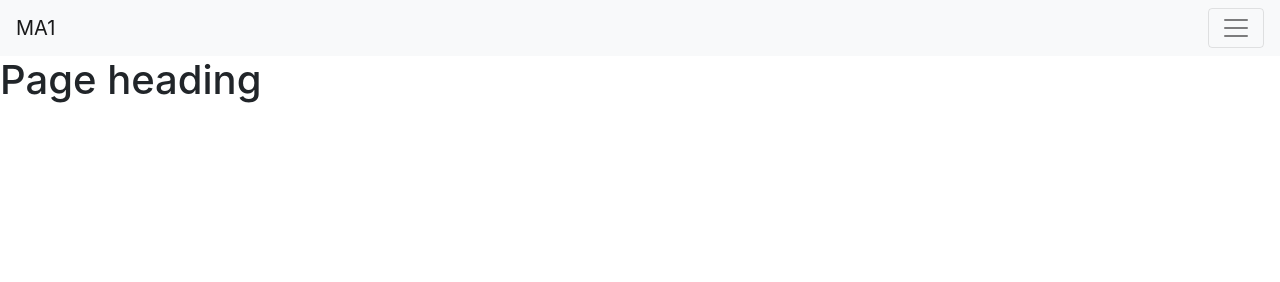
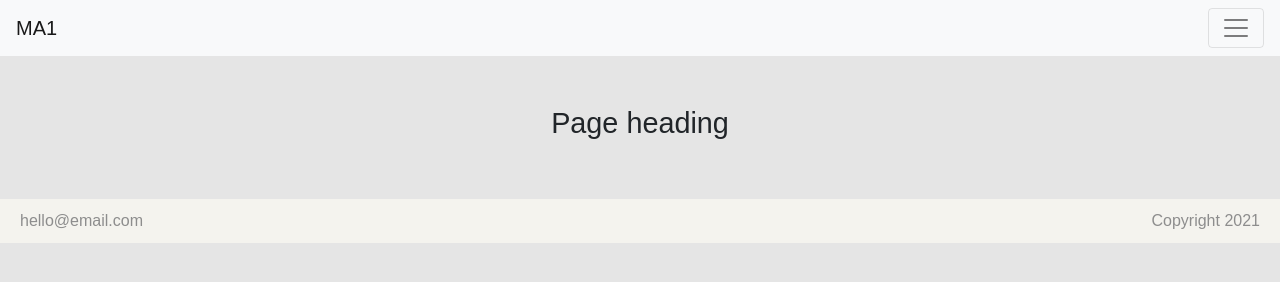
Before and after one commit to kronosGR/Georgios-Katsanakis-css-frameworks-ma1, a plain HTML site: page index.html in a window 1280 px wide. Drawn offline with nearby package versions, Linux system fonts and the light colour scheme; files that its build step writes are made by us from their sources.

Commit message:
Footer finished

```diff
--- a/index.html
+++ b/index.html
@@ -4,13 +4,14 @@
     <meta charset="UTF-8">
     <meta http-equiv="X-UA-Compatible" content="IE=edge">
     <meta name="viewport" content="width=device-width, initial-scale=1.0">
+    <link rel="preconnect" href="https://fonts.googleapis.com">
+    <link rel="preconnect" href="https://fonts.gstatic.com" crossorigin>
+    <link href="https://fonts.googleapis.com/css2?family=Open+Sans&display=swap" rel="stylesheet">
     <link rel="stylesheet" href="https://stackpath.bootstrapcdn.com/bootstrap/4.3.1/css/bootstrap.min.css" integrity="sha384-ggOyR0iXCbMQv3Xipma34MD+dH/1fQ784/j6cY/iJTQUOhcWr7x9JvoRxT2MZw1T" crossorigin="anonymous">
-    <link rel="stylesheet" href="css/styles.css" type="text/css">
+    <link rel="stylesheet" href="/css/style.css">
     <title>Georgios Katsanakis CSS Frameworks Module 1</title>
 </head>
 <body>
-
-    <div class="wrapper">
     <header>
         <nav class="navbar navbar-lg navbar-light bg-light">
             <a class="navbar-brand" href="#">MA1</a>
@@ -43,10 +44,14 @@
 
         </div>
     </main>
-        <footer class="footer">
-
+    <footer class="row footer">
+        <div class="col-sm text-center text-sm-left footer__item">
+            hello@email.com
+        </div>
+        <div class="col-sm text-center text-sm-right footer__item">
+            Copyright 2021
+        </div>
     </footer>
-    </div>
 
     <script src="https://code.jquery.com/jquery-3.3.1.slim.min.js" integrity="sha384-q8i/X+965DzO0rT7abK41JStQIAqVgRVzpbzo5smXKp4YfRvH+8abtTE1Pi6jizo" crossorigin="anonymous"></script>
     <script src="https://cdnjs.cloudflare.com/ajax/libs/popper.js/1.14.7/umd/popper.min.js" integrity="sha384-UO2eT0CpHqdSJQ6hJty5KVphtPhzWj9WO1clHTMGa3JDZwrnQq4sF86dIHNDz0W1" crossorigin="anonymous"></script>
--- /dev/null
+++ b/scss/partials/_footer.scss
@@ -0,0 +1,9 @@
+.footer{
+    background-color: getColor(light-brown);
+
+    .footer__item{
+        margin: 10px 20px;
+        color: getColor(gray-text);
+    }
+
+}
--- /dev/null
+++ b/scss/partials/_page.scss
@@ -0,0 +1,23 @@
+body{
+    background-color: getColor(gray);
+    font-family: $text-font;
+}
+
+header{
+    background-color: getColor(light-brown);
+}
+
+main{
+    width:85%;
+    margin: 50px auto;
+    text-align: center;
+}
+
+h1{
+   font-size: 1.8rem;
+}
+
+.container{
+    width: 90%;
+    display: flex;
+}
--- a/scss/partials/_variables.scss
+++ b/scss/partials/_variables.scss
@@ -1,11 +1,13 @@
-$mobile-width: 415px;
-$font: "opens sans", sans-serif;
+$mobile-width: 540px;
+$text-font: "opens sans", sans-serif;
 
 $colors: (
     pink: #c32c72,
     black: #262626,
     white: #FFF,
-    light-brown: #f4f3ee
+    light-brown: #f4f3ee,
+    gray: #e5e5e5,
+    gray-text: #8d8d8d
 );
 
 /* Gets the color from the map */
--- a/scss/style.scss
+++ b/scss/style.scss
@@ -1,2 +1,4 @@
 @import "partials/variables";
+@import "partials/page";
 @import "partials/nav";
+@import "partials/footer"
```
Also changed, not shown: css/style.css, 1 other file. Lines whose indentation alone changed are shown as unchanged.
